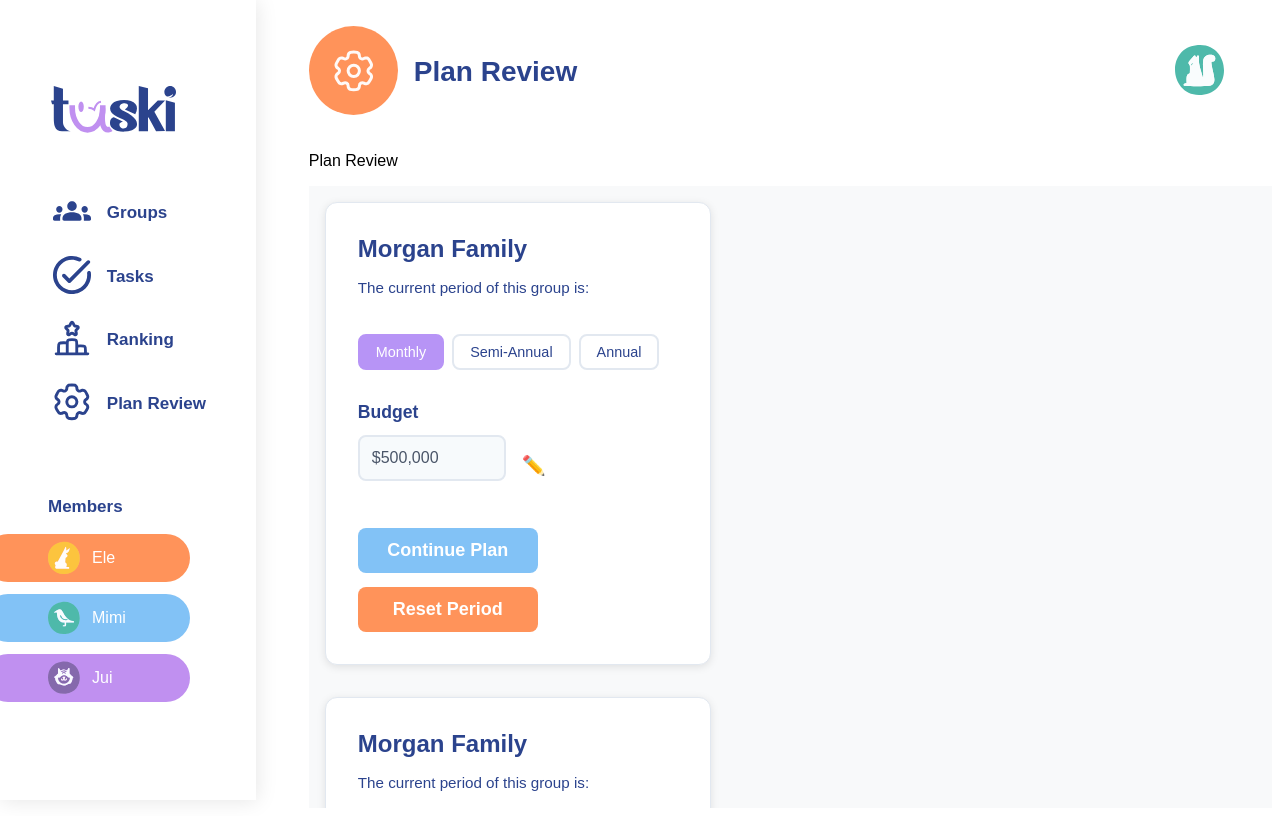
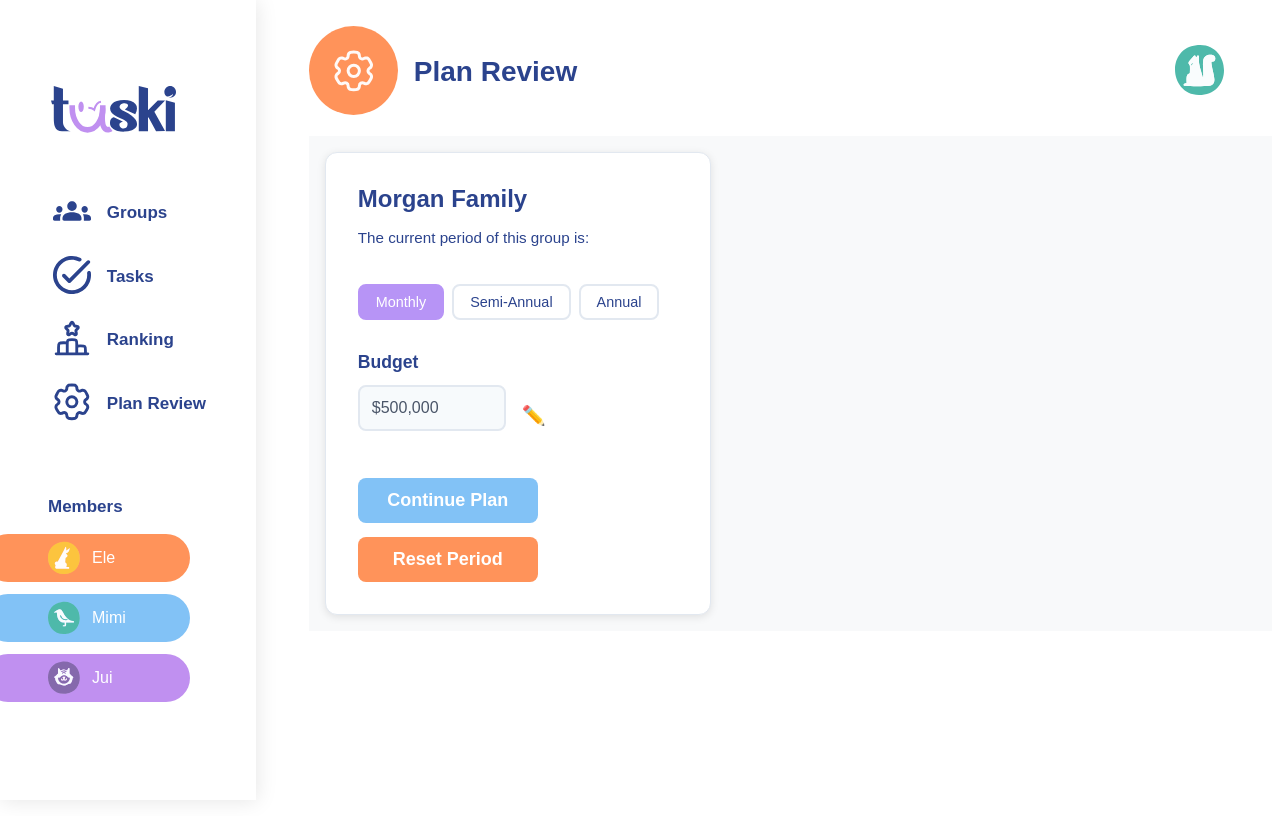
Before and after one commit to NikSala10/TaskiProject, a React (Vite) app: page /plan-review in a window 1280 px wide. Built offline with nearby package versions, Linux system fonts and the light colour scheme.

Commit message:
feat(component card): Addition of new base types for the card

```diff
--- a/src/pages/Plan Review/PlanReview.tsx
+++ b/src/pages/Plan Review/PlanReview.tsx
@@ -1,15 +1,13 @@
 import { useSetPageInfo } from "../../hook/UseSetPage";
-import PlanCard from "../../components/CardPlanReview/Card";
+import Card from "../../components/CardPlanReview/Card";
 
 const PlanReview = () => {
+  useSetPageInfo("Plan Review");
 
-    useSetPageInfo("Plan Review");
   return (
-     <>
-     <p>Plan Review</p>
-     <PlanCard />
-     <PlanCard />
-     </>
+    <>
+    <Card />
+    </>
 
   );
 };
```
Also changed, not shown: src/types/PlanReview.tsx (+5 -4 lines).
